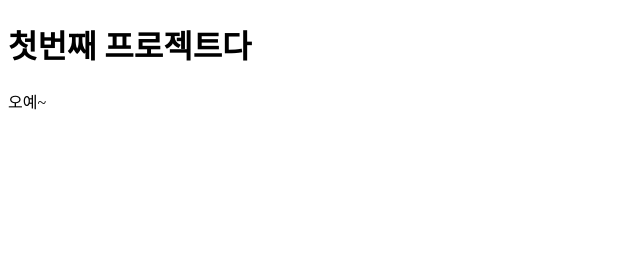
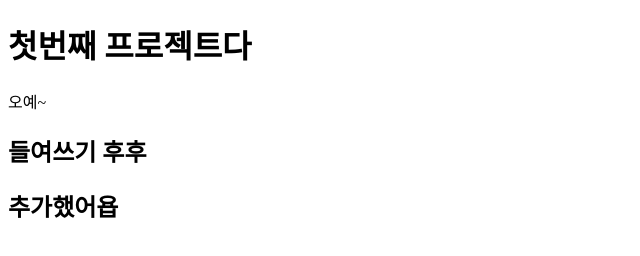
Before and after one commit to Jisoo-kim8/first-noona-project, a plain HTML site: page index.html in a window 1280 px wide. Shown: the whole page, without its empty margins (0-640 px from the left). Drawn offline with Linux system fonts and the light colour scheme.

Commit message:
second commit

```diff
--- a/index.html
+++ b/index.html
@@ -11,6 +11,8 @@
 <body>
     <h1>첫번째 프로젝트다 </h1>
     <p>오예~</p>
+    <h2>들여쓰기 후후</h2>
+    <h2>추가했어욥</h2>
 </body>
 
 </html>
```
